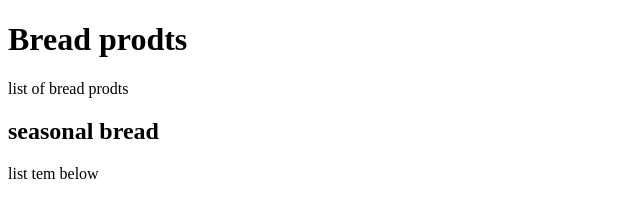
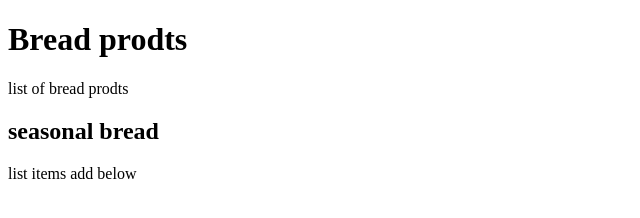
Before and after one commit to VaibhavShetter/com.bread.demo, a plain HTML site: page WebContent/index.html in a window 1280 px wide. Shown: the full height of the page, 0-640 px from the left. Drawn offline with Linux system fonts and the light colour scheme.

Commit message:
added seasonal bread1

```diff
--- a/WebContent/index.html
+++ b/WebContent/index.html
@@ -8,6 +8,6 @@
 <h1>Bread prodts</h1>
 <p>list of bread prodts <p>
 <h2>seasonal  bread </h2>
-<p>list tem below </p>
+<p>list items  add below </p>
 </body>
 </html>
```
